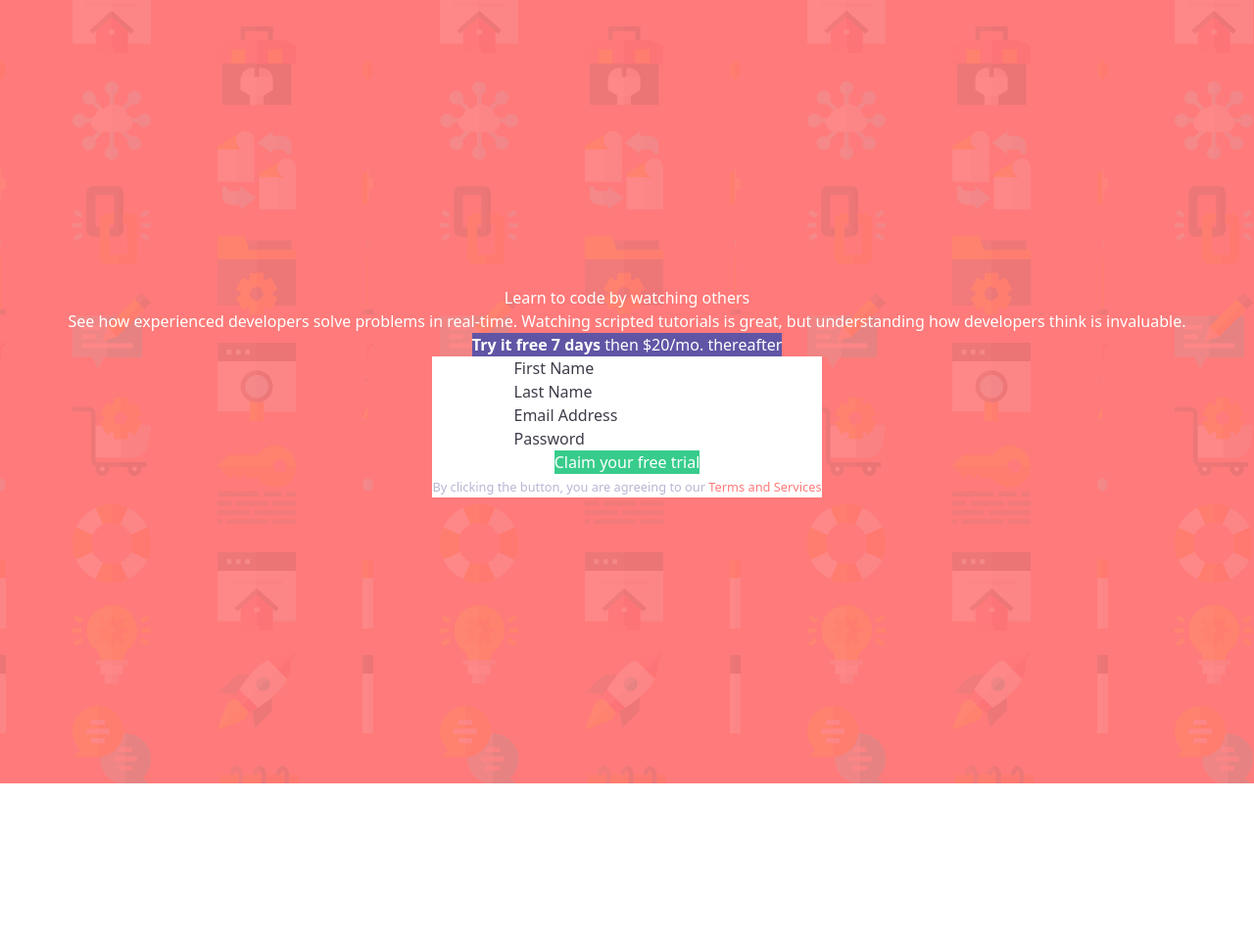
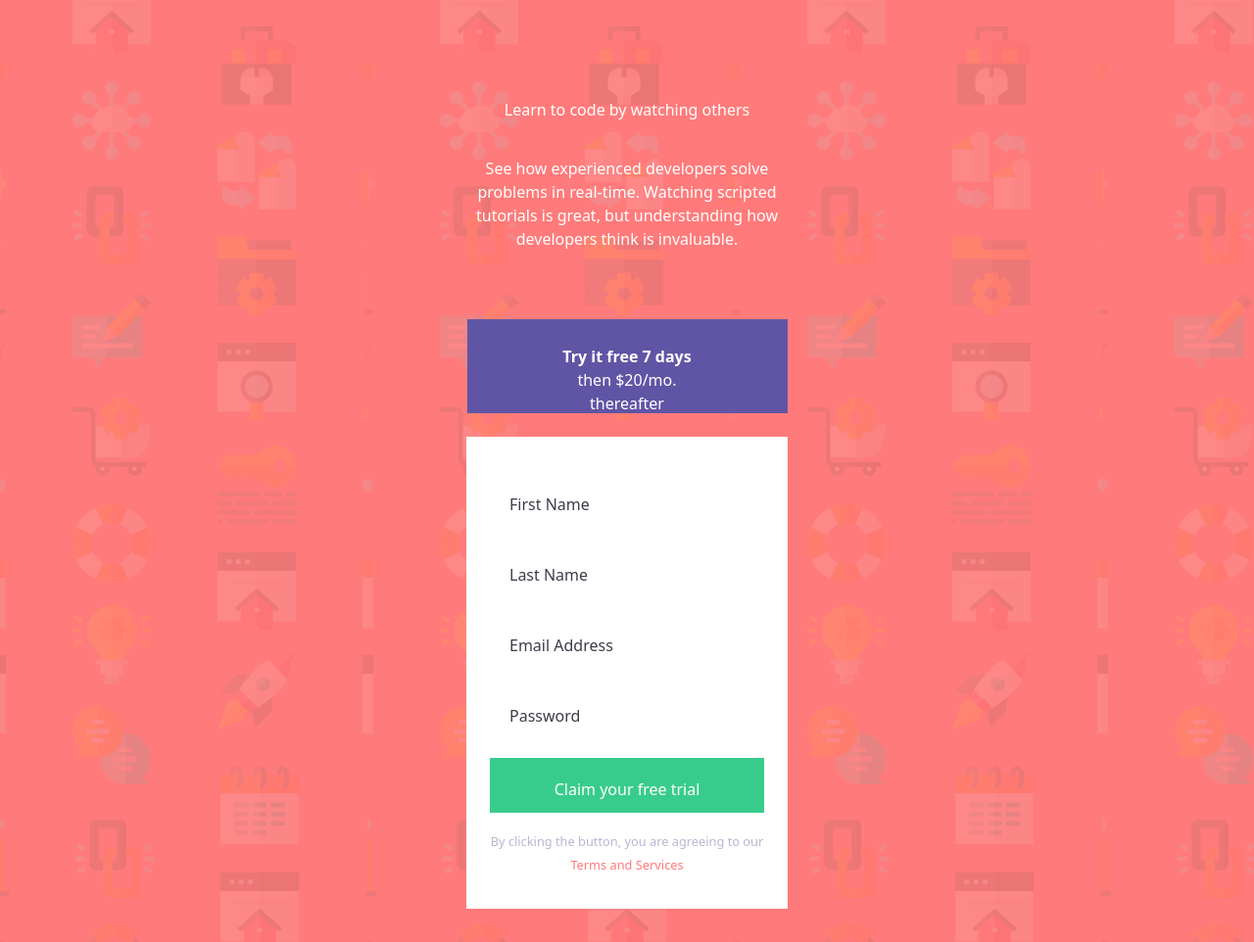
Before and after one commit to StephenYu2018/intro-component-with-signup-form-master, a website: page index.html in a window 1280 px wide. Shown: the top 962 px of the page at 98% size. Before the commit the page ends 800 px from the top, so only its background shows below. Drawn offline with Linux system fonts and the light colour scheme.

Commit message:
add padding & spacing between elements

```diff
--- a/index.html
+++ b/index.html
@@ -15,8 +15,8 @@
 </head>
 <body>
   <main class="bg-red bg-[url('../images/bg-intro-mobile.png')] min-h-screen
-  flex flex-col justify-center items-center">
-    <header>
+  flex flex-col justify-center items-center px-6 py-[3.75rem] space-y-4">
+    <header class="w-[20.4375rem] pt-10 pb-[3.375rem] space-y-9">
       <h1 class="text-white text-center">Learn to code by watching others</h1>
       <p class="text-white text-center">
       	See how experienced developers solve problems in real-time. Watching
@@ -24,37 +24,47 @@
 	invaluable.
       </p>
     </header>
-    <section class="flex flex-col items-center">
-      <h2 class="bg-blue text-white text-center">
+    <section class="flex flex-col items-center w-[20.4375rem] space-y-6">
+      <h2 class="bg-blue text-white text-center h-24 px-20
+      pt-[1.625rem] pb-6">
 	<b>Try it free 7 days</b> then $20/mo. thereafter
       </h2>
-      <form class="bg-white flex flex-col items-center">
+      <form class="bg-white flex flex-col items-center h-[30.125rem]
+      px-6 pt-6 pb-[1.875rem] space-y-4">
         <label for="first-name" class="fixed top-[-99rem] left-[-99rem]">
 	  First Name
 	</label>
         <input type="text" placeholder="First Name"
-	id="first-name" name="first-name" class="placeholder:text-dark-blue">
+        id="first-name" name="first-name"
+        class="placeholder:text-dark-blue w-[17.5rem] h-14 px-5 pt-6
+        pb-[1.375rem]">
 
         <label for="last-name" class="fixed top-[-99rem] left-[-99rem]">
 	  Last Name
 	</label>
         <input type="text" placeholder="Last Name"
-	id="last-name" name="last-name" class="placeholder:text-dark-blue">
+        id="last-name" name="last-name"
+        class="placeholder:text-dark-blue w-[17.5rem] h-14 px-5 pt-6
+        pb-[1.375rem]">
 
 	<label for="email-address" class="fixed top-[-99rem] left-[-99rem]">
 	  Email Address
 	</label>
         <input type="email" placeholder="Email Address"
-	id="email-address" name="email-address"
-	class="placeholder:text-dark-blue">
+        id="email-address" name="email-address"
+        class="placeholder:text-dark-blue w-[17.5rem] h-14 px-5 pt-6
+        pb-[1.375rem]">
 
 	<label for="password" class="fixed top-[-99rem] left-[-99rem]">
 	  Password
 	</label>
         <input type="password" placeholder="Password"
-	id="password" name="password" class="placeholder:text-dark-blue">
+        id="password" name="password"
+        class="placeholder:text-dark-blue w-[17.5rem] h-14 px-5 pt-6
+        pb-[1.375rem]">
 
-        <button type="submit" class="bg-green text-white">
+        <button type="submit" class="bg-green text-white w-[17.5rem]
+        h-14 px-[2.6875rem] pt-5 pb-4">
           Claim your free trial
         </button>
         <p class="text-center"><small class="text-grayish-blue">
```
Also changed, not shown: dist/styles.css.
